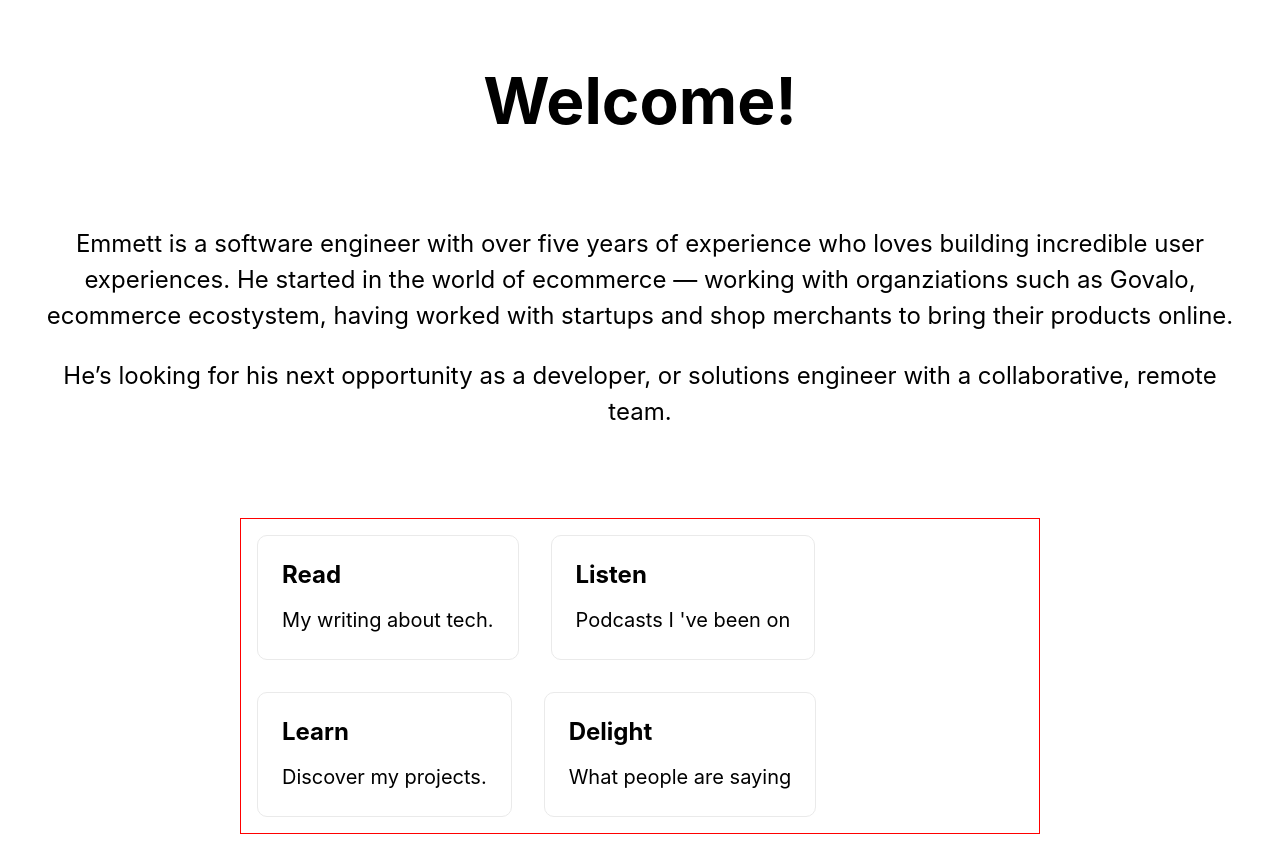
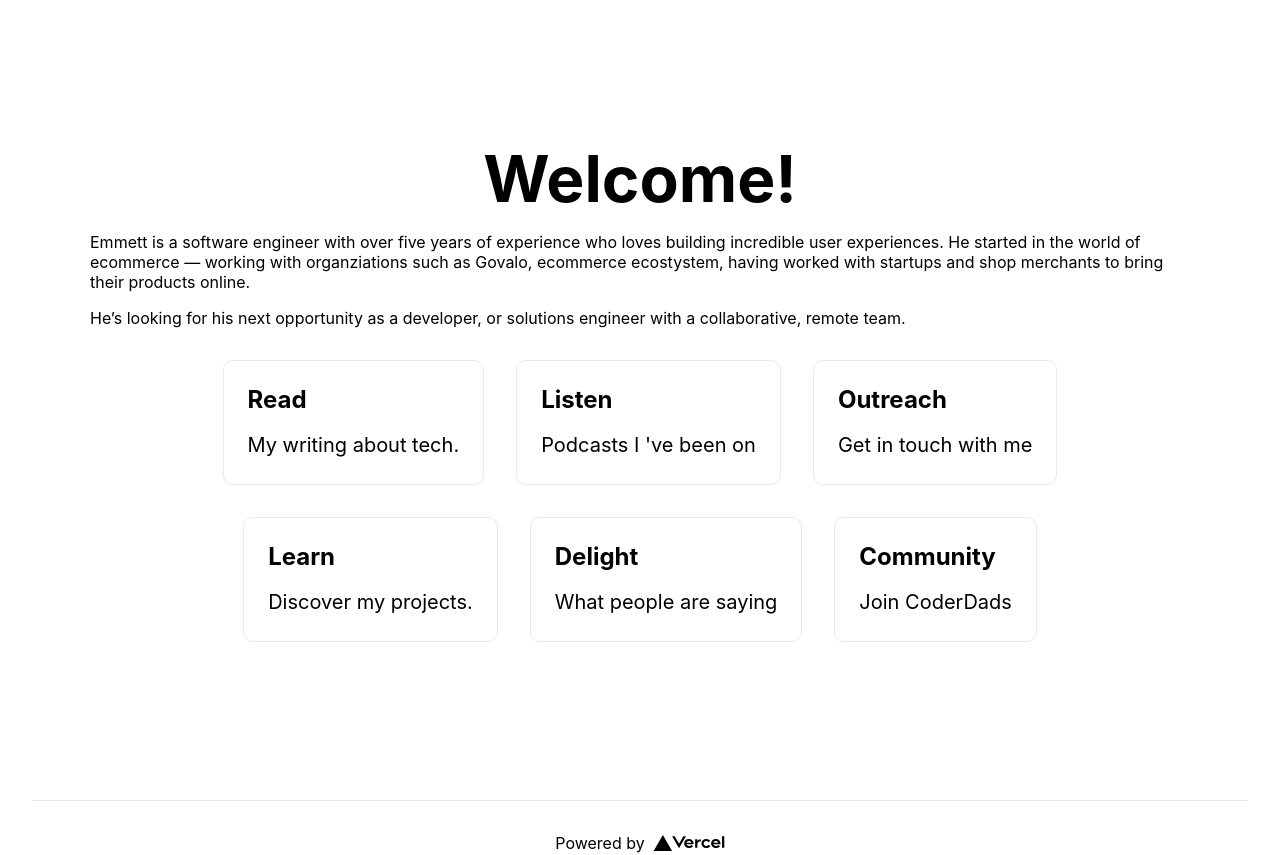
Before and after one commit to enaughton/nextjs, a Next.js app: page / in a window 1280 px wide. Shown: the top 855 px of the page. Built offline with nearby package versions, Linux system fonts and the light colour scheme.

Commit message:
tweaking

```diff
--- a/pages/index.js
+++ b/pages/index.js
@@ -15,9 +15,9 @@ export default function Home() {
       <main className={styles.main}>
         <h1 className={styles.title}>Welcome! </h1>
 
-        <p className={styles.description}>
+        <div className={styles.grid}>
           <Blurb />
-        </p>
+        </div>
 
         <div className={styles.grid}>
           <a href="https://emmettnaughton.com" className={styles.card}>
@@ -25,12 +25,31 @@ export default function Home() {
             <p>My writing about tech. </p>
           </a>
 
-          <a href="https://nextjs.org/learn" className={styles.card}>
+          <a
+            href="https://emmettnaughton.com/media"
+            target="_blank"
+            rel="noopener noreferrer"
+            className={styles.card}
+          >
             <h2>Listen </h2>
             <p>Podcasts I &#39;ve been on</p>
           </a>
+          <a
+            href="mailto:enaughton5@gmail.com"
+            target="_blank"
+            rel="noopener noreferrer"
+            className={styles.card}
+          >
+            <h2>Outreach</h2>
+            <p>Get in touch with me</p>
+          </a>
 
-          <a href="https://github.com/enaughton" className={styles.card}>
+          <a
+            href="https://github.com/enaughton"
+            target="_blank"
+            rel="noopener noreferrer"
+            className={styles.card}
+          >
             <h2>Learn </h2>
             <p>Discover my projects.</p>
           </a>
@@ -43,6 +62,10 @@ export default function Home() {
           >
             <h2>Delight</h2>
             <p>What people are saying</p>
+          </a>
+          <a href="https://coderdads.carrd.com" className={styles.card}>
+            <h2>Community</h2>
+            <p>Join CoderDads</p>
           </a>
         </div>
       </main>
--- a/styles/Home.module.css
+++ b/styles/Home.module.css
@@ -68,9 +68,10 @@
 .grid {
   display: flex;
   align-items: center;
+  justify-content: center;
   flex-wrap: wrap;
-  max-width: 800px;
-  border: 1px red solid;
+  max-width: 1100px;
+
 }
 
 .card {
```
